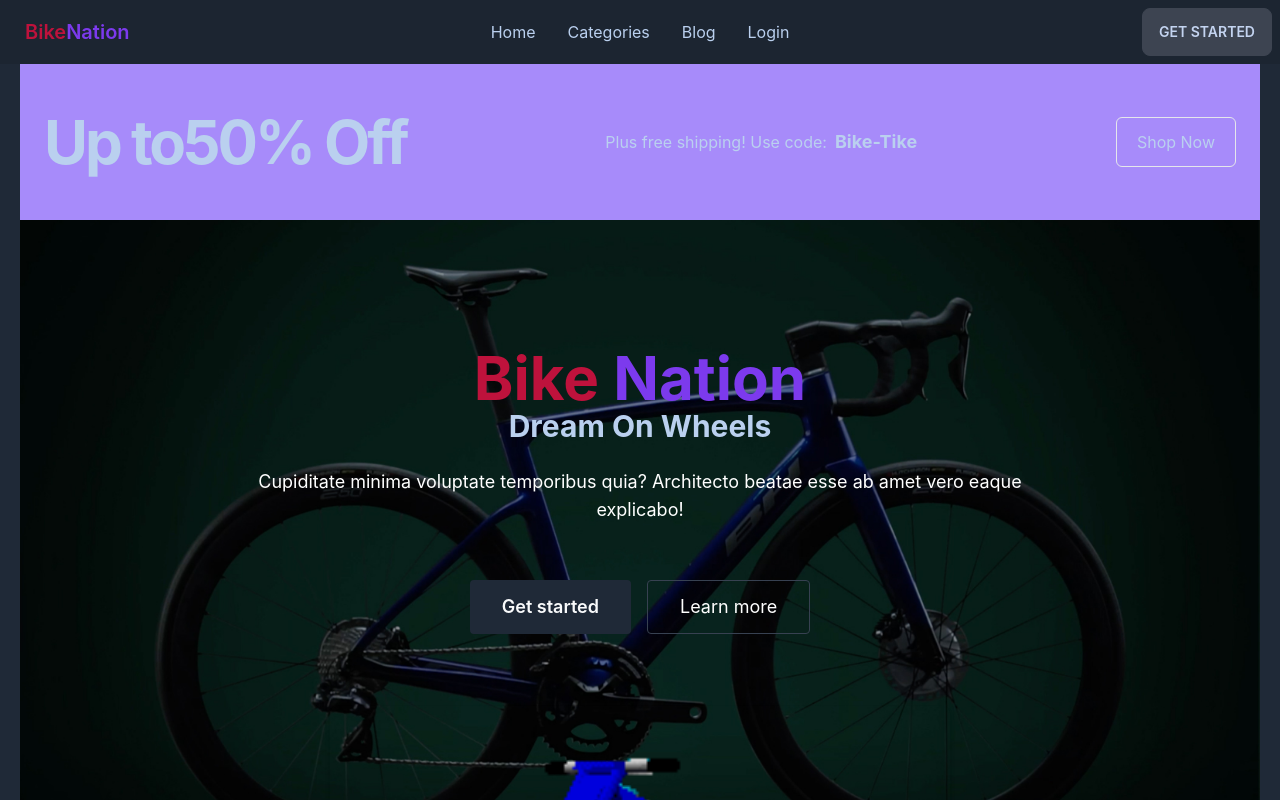
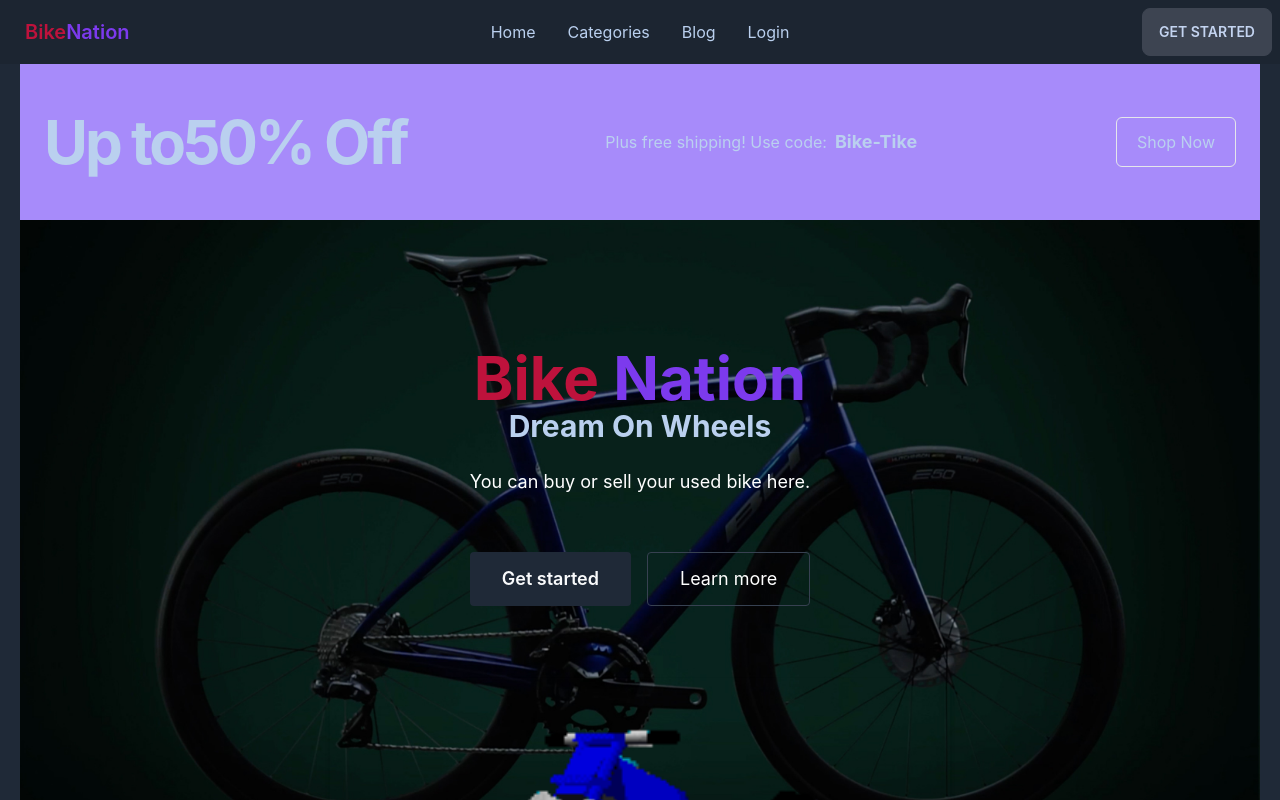
Before and after one commit to gobindacb/bike-nation-client, a React (Create React App) app: page / in a window 1280 px wide. Shown: the top 800 px of the page. Built offline with nearby package versions, Linux system fonts and the light colour scheme; no server answers.

Commit message:
hero page edited

```diff
--- a/src/Pages/Hero/Hero.js
+++ b/src/Pages/Hero/Hero.js
@@ -17,7 +17,7 @@ const Hero = () => {
                 <div className="container flex flex-col items-center px-4 py-16 pb-24 mx-auto text-center lg:pb-56 md:py-32 md:px-10 lg:px-32 text-white-900">
                     <h1 className="text-5xl font-bold leading-none sm:text-6xl xl:max-w-3xl"><span className='text-secondary'>Bike</span> <span className='text-violet-600'>Nation</span></h1>
                     <h1 className="text-2xl font-bold leading-none sm:text-3xl xl:max-w-3xl text-white-100">Dream On Wheels</h1>
-                    <p className="mt-6 mb-8 text-lg sm:mb-12 xl:max-w-3xl text-white">Cupiditate minima voluptate temporibus quia? Architecto beatae esse ab amet vero eaque explicabo!</p>
+                    <p className="mt-6 mb-8 text-lg sm:mb-12 xl:max-w-3xl text-white">You can buy or sell your used bike here.</p>
                     <div className="flex flex-wrap justify-center">
                         <button type="button" className="px-8 py-3 m-2 text-lg font-semibold rounded bg-gray-800 text-gray-50">Get started</button>
                         <button type="button" className="px-8 py-3 m-2 text-lg border rounded border-gray-700 text-white">Learn more</button>
```
